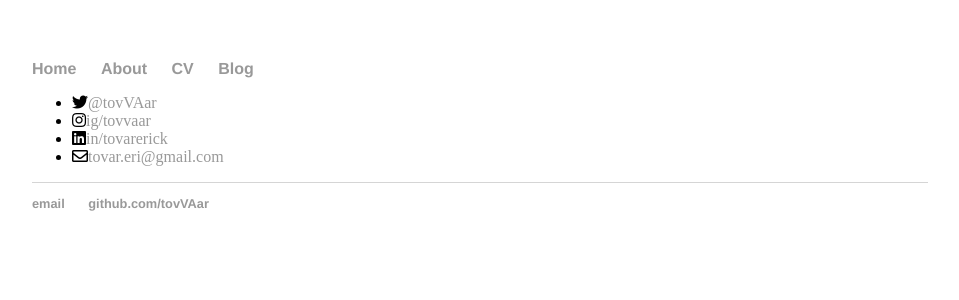
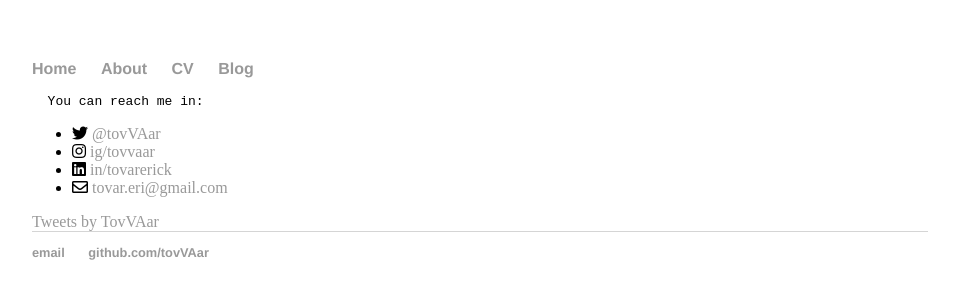
Before and after one commit to tovVAar/tovVAar.github.io, a Jekyll site: the page built from about/index.html, in a window 1280 px wide. Shown: the top 300 px of the page, without its empty margins (160-1119 px from the left). Built offline with Jekyll 4.4.1, drawn with Linux system fonts in a browser that asks for light colours; nearby versions of some CDN libraries; comment, search, counter and statistics services are not loaded.

Commit message:
added twitter timeline

```diff
--- a/about/index.html
+++ b/about/index.html
@@ -2,21 +2,25 @@
 layout: default
 title: Tovar's contact details
 ---
-
+<pre>
+  You can reach me in:
+</pre>
 <ul>
   <li>
-    <i class="fab fa-twitter"></i><a href="https://twitter.com/TovVAar">@tovVAar</a>
+    <i class="fab fa-twitter"></i><a href="https://twitter.com/TovVAar"> @tovVAar</a>
   </li>
 
   <li>
-      <i class="fab fa-instagram"></i><a href="https://www.instagram.com/tovvaar/">ig/tovvaar</a>
+      <i class="fab fa-instagram"></i><a href="https://www.instagram.com/tovvaar/"> ig/tovvaar</a>
   </li>
 
   <li>
-      <i class="fab fa-linkedin"></i><a href="https://www.linkedin.com/in/tovarerick/">in/tovarerick</a>
+      <i class="fab fa-linkedin"></i><a href="https://www.linkedin.com/in/tovarerick/"> in/tovarerick</a>
   </li>
 
   <li>
-      <i class="far fa-envelope"></i><a href="mailto:tovar.eri@gmail.com">tovar.eri@gmail.com</a>
+      <i class="far fa-envelope"></i><a href="mailto:tovar.eri@gmail.com"> tovar.eri@gmail.com</a>
   </li>
 </ul>
+
+<a class="twitter-timeline" href="https://twitter.com/TovVAar?ref_src=twsrc%5Etfw">Tweets by TovVAar</a> <script async src="https://platform.twitter.com/widgets.js" charset="utf-8"></script>
```
